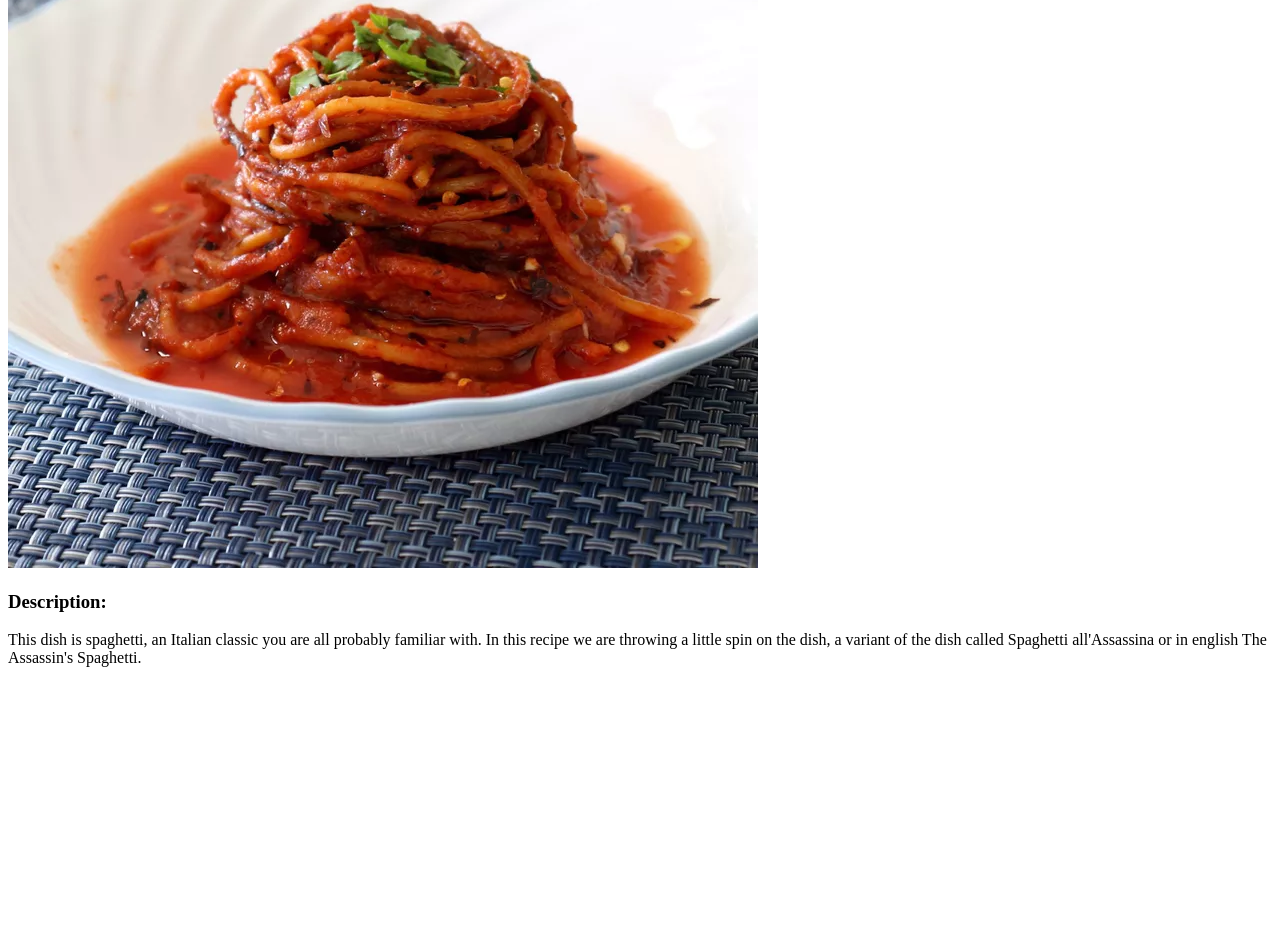
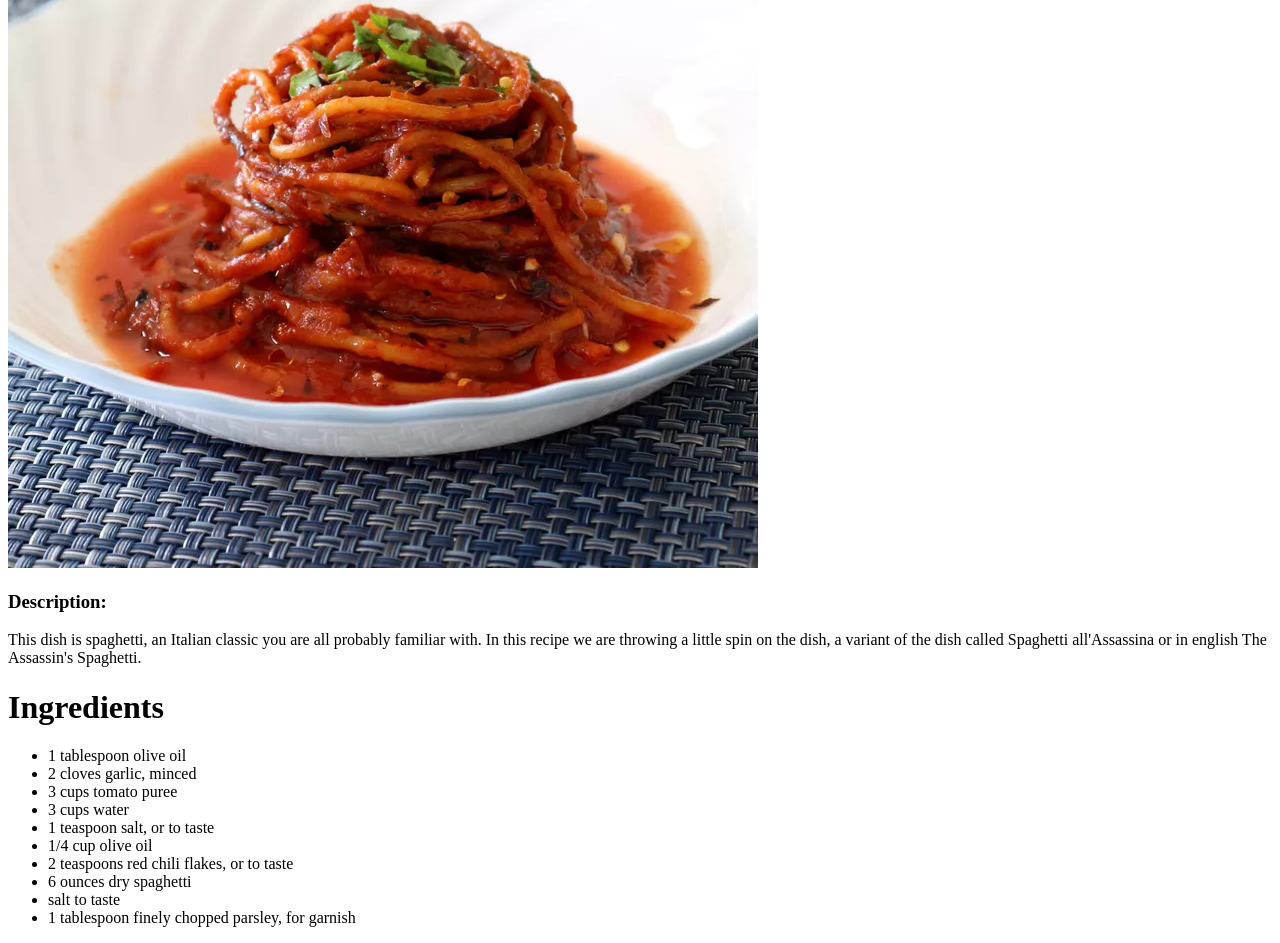
Before and after one commit to Tyree-White/odin-recipes, a plain HTML site: page recipes/spag.html in a window 1280 px wide. Shown: the part 262-1205 px from the top of the page. Before the commit the page ends 945 px from the top, so only its background shows below. Drawn offline with Linux system fonts and the light colour scheme.

Commit message:
Add ingredients and ingredients heading in spag.html

```diff
--- a/recipes/spag.html
+++ b/recipes/spag.html
@@ -9,5 +9,18 @@
     <img src="../img/spaghetti.jpg" alt="An image of spaghetti sitting on a small plate.">
     <h3>Description:</h3>
     <p>This dish is spaghetti, an Italian classic you are all probably familiar with. In this recipe we are throwing a little spin on the dish, a variant of the dish called Spaghetti all'Assassina or in english The Assassin's Spaghetti.</p>
+    <h1>Ingredients</h1>
+    <ul>
+      <li>1 tablespoon olive oil</li>
+      <li>2 cloves garlic, minced</li>
+      <li>3 cups tomato puree</li>
+      <li>3 cups water</li>
+      <li>1 teaspoon salt, or to taste</li>
+      <li>1/4 cup olive oil</li>
+      <li>2 teaspoons red chili flakes, or to taste</li>
+      <li>6 ounces dry spaghetti</li>
+      <li>salt to taste</li>
+      <li>1 tablespoon finely chopped parsley, for garnish</li>
+    </ul>
   </body>
 </html>
```
